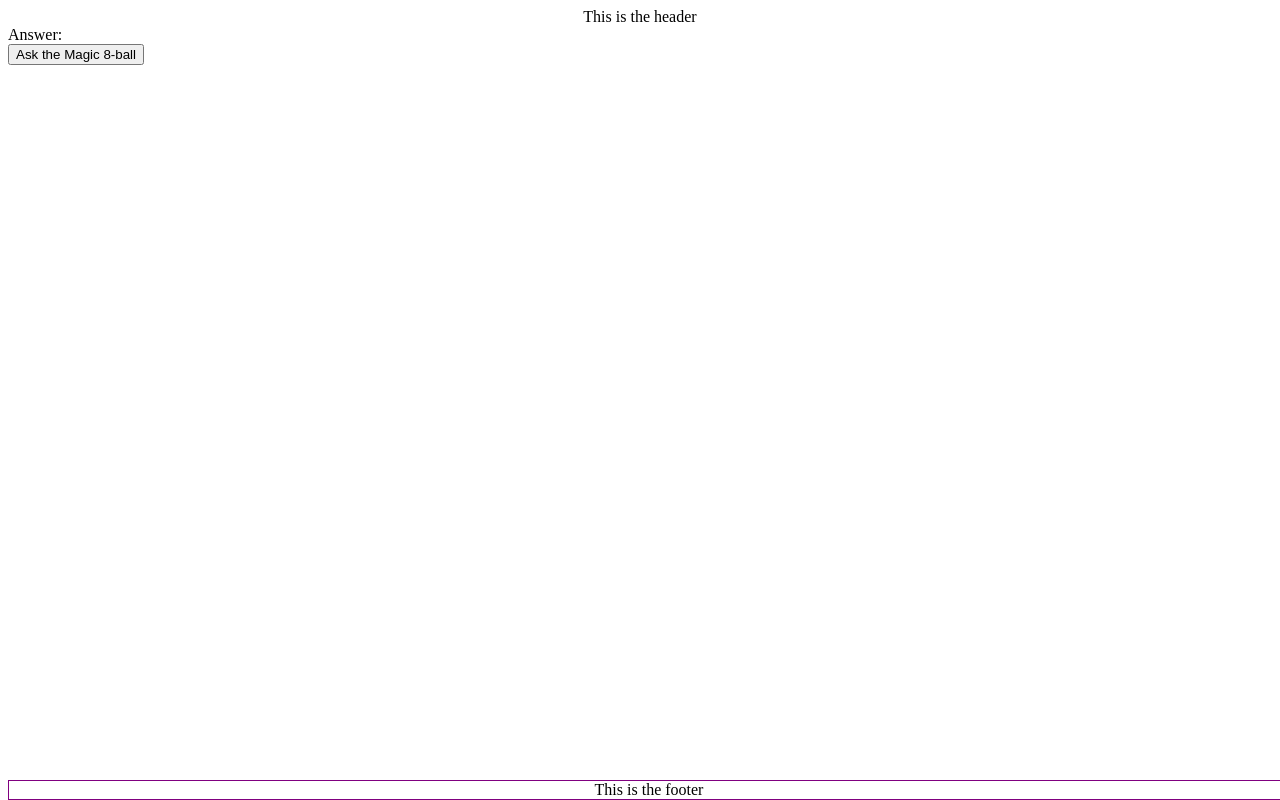
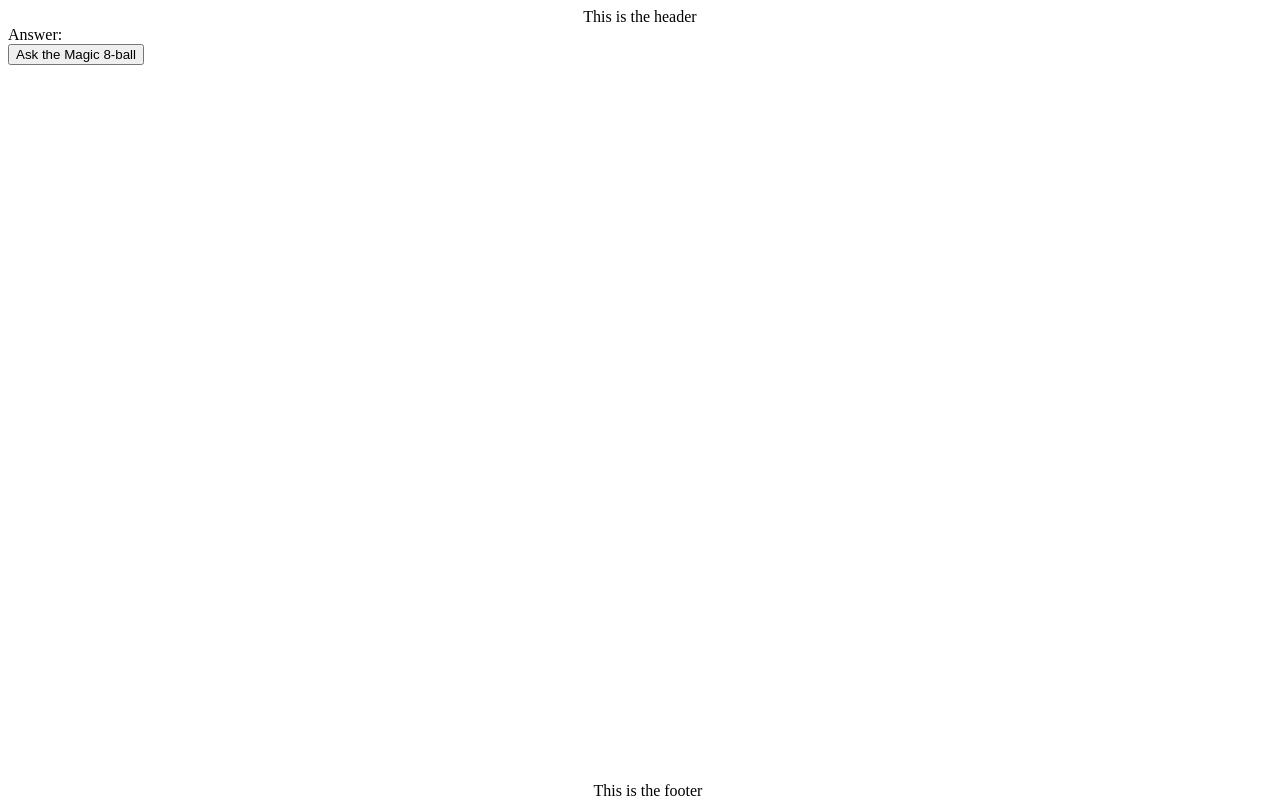
Before and after one commit to edricwong28/Magic-8-Ball, a plain HTML site: page index.html in a window 1280 px wide. Drawn offline with nearby package versions, Linux system fonts and the light colour scheme.

Commit message:
Update style.css

```diff
--- a/assets/css/style.css
+++ b/assets/css/style.css
@@ -4,9 +4,6 @@ header{
 
 footer{
 	text-align: center;
-	border: 1px;
-	border-color: purple;
-	border-style: solid;
 	position: absolute;
 	bottom: 0;
 	width: 100%;
```
